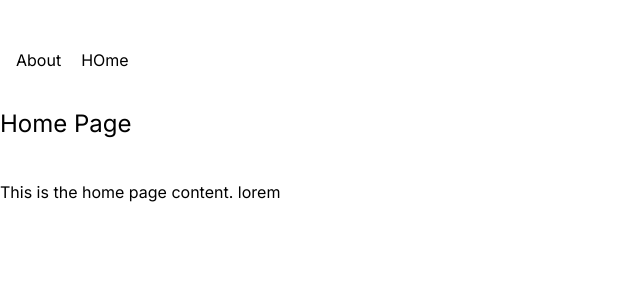
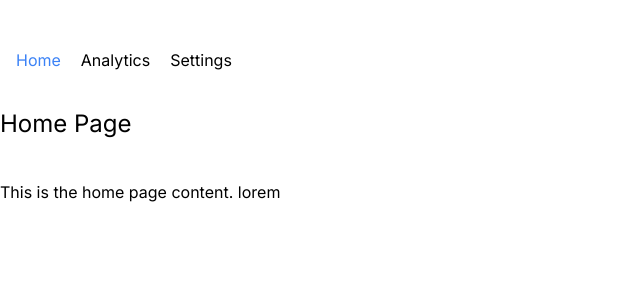
Before and after one commit to oliullah05/Exploring-Next-JS-Revise, a Next.js app: page / in a window 1280 px wide. Shown: the top 300 px of the page, without its empty margins (0-640 px from the left). Built offline with nearby package versions, Linux system fonts and the light colour scheme.

Commit message:
set active link style using CustomLink component

```diff
--- /dev/null
+++ b/src/app/components/CustomLink.js
@@ -0,0 +1,14 @@
+"use client"
+
+import Link from 'next/link';
+import { usePathname } from 'next/navigation';
+
+const CustomLink = ({path,children}) => {
+    const pathname = usePathname()
+    const activeLink = pathname===path;
+    return (
+    <Link className={activeLink?"text-blue-500":""} href={path}>{children}</Link>
+    );
+};
+
+export default CustomLink;
--- a/src/app/layout.js
+++ b/src/app/layout.js
@@ -1,5 +1,8 @@
+
 import { Inter } from "next/font/google";
 import "./globals.css";
+import Link from "next/link";
+import CustomLink from "./components/CustomLink";
 
 const inter = Inter({ subsets: ["latin"] });
 
@@ -16,8 +19,9 @@ export default function RootLayout({ children }) {
         <>
         <div className="mt-8">
     <ul className="flex gap-5 my-5 p-4">
-        <li>About</li>
-        <li>HOme</li>
+        <li><CustomLink path="/">Home</CustomLink></li>
+        <li><CustomLink path="/dashboard/analytics">Analytics</CustomLink></li>
+        <li><CustomLink path="/dashboard/settings">Settings</CustomLink></li>
     </ul>
 
    </div>
```
